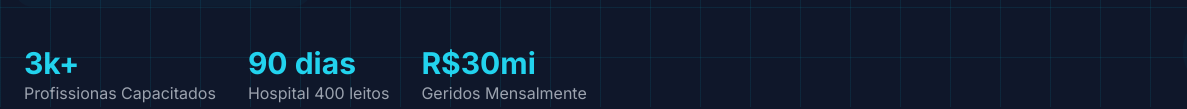
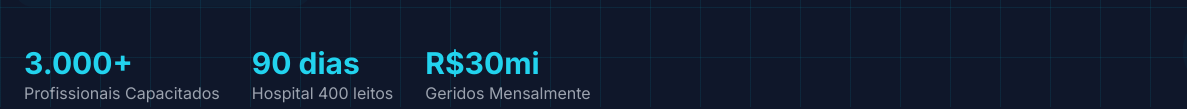
Before and after one commit to buenozg/triplet, a plain HTML site: page index.html in a window 1280 px wide. Shown: the part 693-802 px from the top of the page, 0-1187 px from the left. Drawn offline with nearby package versions, Linux system fonts and the light colour scheme.

Commit message:
alteracoes site

```diff
--- a/index.html
+++ b/index.html
@@ -233,18 +233,18 @@
                             Conheça Nossas Soluções
                         </button>
                     </div>
-                    <div class="flex items-center gap-8 mt-12">
-                        <div>
-                            <p class="text-3xl font-bold text-cyan-400">3k+</p>
-                            <p class="text-secondary">Profissionas Capacitados</p>
+                    <div class="flex flex-col sm:flex-row items-center gap-4 sm:gap-8 mt-12">
+                        <div class="text-center sm:text-left">
+                            <p class="text-2xl sm:text-3xl font-bold text-cyan-400">3.000+</p>
+                            <p class="text-sm sm:text-base text-secondary">Profissionais Capacitados</p>
                         </div>
-                        <div>
-                            <p class="text-3xl font-bold text-cyan-400">90 dias</p>
-                            <p class="text-secondary">Hospital 400 leitos</p>
+                        <div class="text-center sm:text-left">
+                            <p class="text-2xl sm:text-3xl font-bold text-cyan-400">90 dias</p>
+                            <p class="text-sm sm:text-base text-secondary">Hospital 400 leitos</p>
                         </div>
-                        <div>
-                            <p class="text-3xl font-bold text-cyan-400">R$30mi</p>
-                            <p class="text-secondary">Geridos Mensalmente</p>
+                        <div class="text-center sm:text-left">
+                            <p class="text-2xl sm:text-3xl font-bold text-cyan-400">R$30mi</p>
+                            <p class="text-sm sm:text-base text-secondary">Geridos Mensalmente</p>
                         </div>
                     </div>
                 </div>
```
